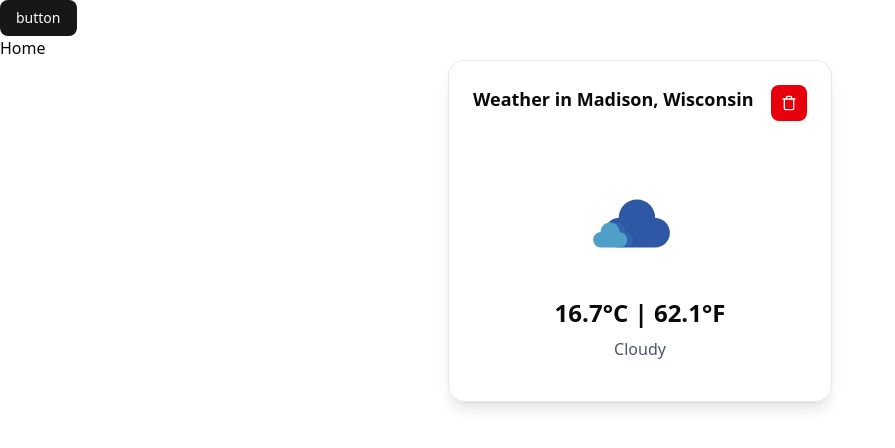
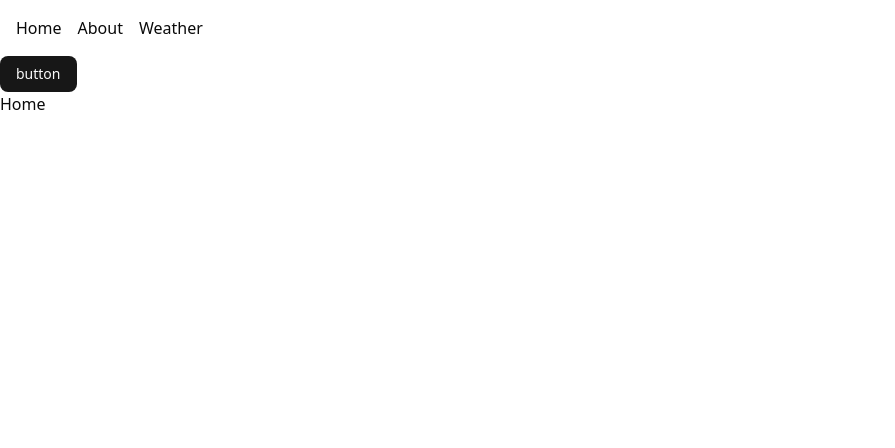
Before and after one commit to CS571-F25/p72, a React (Vite) app: page /#/ in a window 1280 px wide. Shown: the top 448 px of the page, without its empty margins (0-895 px from the left). Built offline with nearby package versions, Linux system fonts and the light colour scheme.

Commit message:
basic nav

```diff
--- a/package.json
+++ b/package.json
@@ -27,6 +27,7 @@
     "react-dom": "^19.1.1",
     "react-hook-form": "^7.66.0",
     "react-router": "^7.9.5",
+    "react-router-dom": "^7.9.5",
     "tailwind-merge": "^3.3.1",
     "tailwindcss": "^4.1.16",
     "zod": "^4.1.12"
--- a/src/App.tsx
+++ b/src/App.tsx
@@ -1,17 +1,26 @@
 import { HashRouter, Routes, Route } from "react-router";
+import { Link } from "react-router-dom";
 import Home from "./components/Home";
 import AboutMe from "./components/AboutMe";
 import Weather from "./components/Weather";
 
 function App() {
   return (
+    <>
       <HashRouter>
+        <nav className="p-4 space-x-4">
+          <Link to="/">Home</Link>
+          <Link to="/about">About</Link>
+          <Link to="/weather">Weather</Link>
+        </nav>
+
         <Routes>
           <Route path="/" element={<Home />}></Route>
           <Route path="/about" element={<AboutMe />}></Route>
           <Route path="/weather" element={<Weather />}></Route>
         </Routes>
       </HashRouter>
+    </>
   );
 }
 
--- a/src/components/Home.tsx
+++ b/src/components/Home.tsx
@@ -1,12 +1,10 @@
 import { Button } from "@/components/ui/button";
-import WeatherCard from "@/components/WeatherCard";
 
 export default function Home() {
   return (
     <div>
       <Button> button </Button>
       <h1> Home </h1>
-      <WeatherCard location="Madison, Wisconsin"></WeatherCard>
     </div>
   );
 }
--- a/src/components/Weather.tsx
+++ b/src/components/Weather.tsx
@@ -56,8 +56,6 @@ function Weather() {
       {locations.map((location, i) => {
         return <WeatherCard key={i} location={location.location}></WeatherCard>;
       })}
-
-      <WeatherCard location="Madison, Wisconsin"></WeatherCard>
     </div>
   );
 }
```
Also changed, not shown: 5 other files (tests, documents, lock files or other folders). Lines whose indentation alone changed are shown as unchanged.
